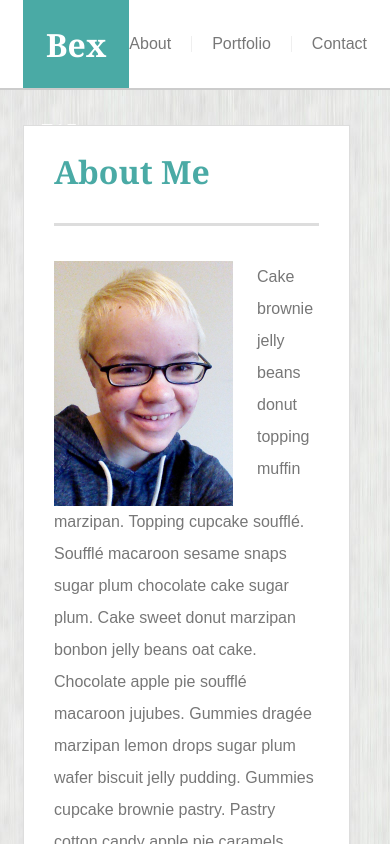
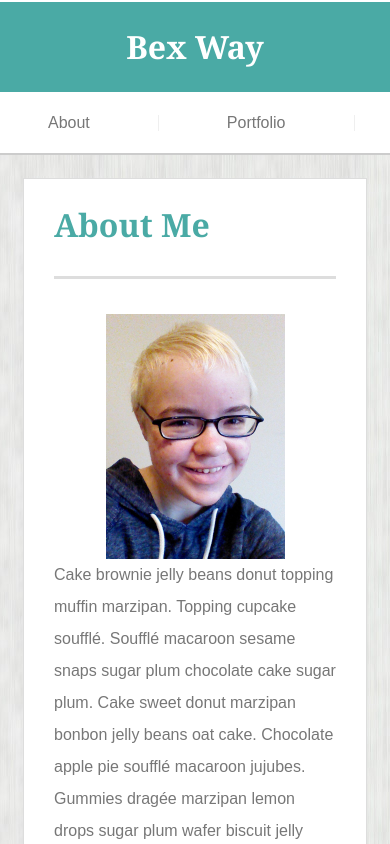
Before and after one commit to bexway/Responsive-Portfolio, a plain HTML site: page index.html in a window 390 px wide. Drawn offline with Linux system fonts and the light colour scheme.

Commit message:
master - finished 640 media query

```diff
--- a/assets/css/style.css
+++ b/assets/css/style.css
@@ -120,9 +120,6 @@
 .footer{
   height: 94px;
   width:100%;
-  /*position: absolute;
-  left: 0;
-  bottom: 0;*/
 }
 
 .header {
@@ -322,7 +319,7 @@ input::placeholder{
 
 @media (max-width: 768px) {
   .about{
-    width:726px;
+    width:727px;
     display: block;
     margin-bottom: 42px;
   }
@@ -359,6 +356,7 @@ input::placeholder{
   .total-content{
     min-height: 475px;
     flex-wrap: wrap;
+    justify-content: center;
   }
 }
 
@@ -366,20 +364,32 @@ input::placeholder{
   .about{
     width:600px;
     display: block;
-    margin-bottom: 59px;
+    /*margin-bottom: 59px;*/
+    margin: 23px 23px 42px 23px;
   }
 
   .bio_image{
-    float:left;
-    margin-right: 24px;
+    float:none;
+    display: block;
+    margin: auto;
   }
 
   .connectbox{
-    width: 727px;
+    width: 600px;
     /*margin-left: 23px;
     margin-top: 0px;
     margin-bottom: 42px;*/
     margin: 0px 23px 42px 23px;
+  }
+
+  .header{
+    justify-content: space-around;
+    flex-wrap: wrap;
+    height: 155px;
+  }
+
+  .horiz-li{
+    padding: 0px 3em;
   }
 
   .iconbox{
@@ -398,6 +408,12 @@ input::placeholder{
     margin-right: 23px;
   }
 
+  .name{
+    width:100%;
+    margin-left: 0px;
+    height: 90px;
+  }
+
   .total-content{
     min-height: 475px;
     flex-wrap: wrap;
```
